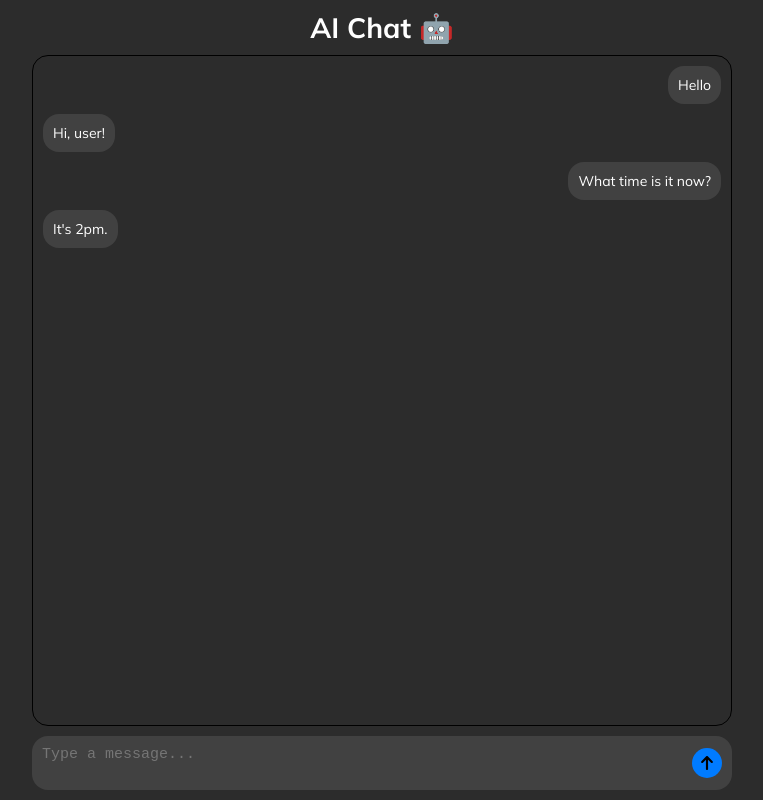
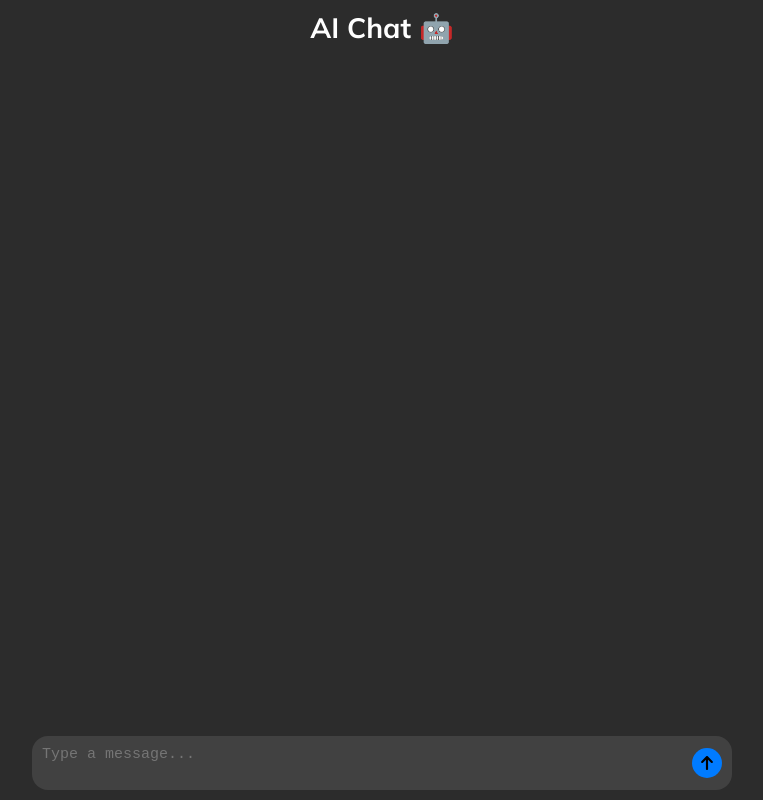
Before and after one commit to Egorallo/ai-chat, a Vue app in the folder front/: page / in a window 1280 px wide. Shown: the whole page, without its empty margins (258-1021 px from the left). Built offline with nearby package versions, Linux system fonts and the light colour scheme.

Commit message:
added backend api calling

```diff
--- a/front/package.json
+++ b/front/package.json
@@ -13,6 +13,7 @@
     "format": "prettier --write src/"
   },
   "dependencies": {
+    "axios": "^1.7.9",
     "pinia": "^2.3.0",
     "vue": "^3.5.13",
     "vue-router": "^4.5.0"
--- a/front/src/assets/base.css
+++ b/front/src/assets/base.css
@@ -22,6 +22,7 @@
   --button-send-color-hover: #0056b3;
   --bg-color-textarea: #414141;
   --bg-color-message: #414141;
+  --bg-color-message-ai: #2f315c;
 }
 
 html {
--- a/front/src/components/ChatMessage.vue
+++ b/front/src/components/ChatMessage.vue
@@ -20,15 +20,15 @@ const props = defineProps<Props>();
   max-width: 70%;
   background-color: var(--bg-color-message);
   border-radius: 16px;
-  min-height: 30px;
+  height: auto;
   padding: 10px;
   display: inline-block;
-  word-wrap: break-word;
   white-space: pre-wrap;
 }
 
 .message-ai {
   align-self: flex-start;
+  background-color: var(--bg-color-message-ai);
 }
 
 .message-user {
--- a/front/src/components/ChatMessageContainer.vue
+++ b/front/src/components/ChatMessageContainer.vue
@@ -30,7 +30,7 @@ const props = defineProps<Props>();
   display: flex;
   align-items: flex-end;
   flex-direction: column;
-  gap: 10px;
+  gap: 30px;
   width: 100%;
   height: 100%;
   padding: 10px;
--- a/front/src/components/ChatWindow.vue
+++ b/front/src/components/ChatWindow.vue
@@ -2,17 +2,61 @@
 import { ref } from 'vue';
 import ArrowIcon from '@/components/icons/ArrowIcon.vue';
 import MessageContainer from '@/components/ChatMessageContainer.vue';
+import { sendMessage } from '@/services/api';
 
-const messages: { text: string; isAnswer: boolean }[] = [
-  { text: 'Hello', isAnswer: false },
-  { text: 'Hi, user!', isAnswer: true },
-  { text: 'What time is it now?', isAnswer: false },
-  { text: "It's 2pm.", isAnswer: true },
-];
+const message = ref('');
+const messages = ref<{ text: string; isAnswer: boolean }[]>([]);
+
+const handleSendMessage = async () => {
+  try {
+    if (!message.value.trim()) return;
+    console.log('Message:', message.value);
+
+    messages.value.push({ text: message.value, isAnswer: false });
+
+    message.value = '';
+
+    const response = await sendMessage(messages.value[messages.value.length - 1].text);
+
+    messages.value.push({ text: response.message, isAnswer: true });
+  } catch (error) {
+    console.error('Error in sending message:', error);
+  }
+};
+
+// const messages: { text: string; isAnswer: boolean }[] = [
+//   { text: 'Hello', isAnswer: false },
+//   { text: 'Hi, user!', isAnswer: true },
+//   { text: 'What time is it now?', isAnswer: false },
+//   { text: "It's 2pm.", isAnswer: true },
+//   { text: 'What time is it now?', isAnswer: false },
+//   { text: "It's 2pm.", isAnswer: true },
+//   { text: 'What time is it now?', isAnswer: false },
+//   { text: "It's 2pm.", isAnswer: true },
+//   { text: 'What time is it now?', isAnswer: false },
+//   { text: "It's 2pm.", isAnswer: true },
+//   { text: 'What time is it now?', isAnswer: false },
+//   { text: "It's 2pm.", isAnswer: true },
+//   { text: 'What time is it now?', isAnswer: false },
+//   {
+//     text: 'Yes, Skibidi Toilet is in Fortnite!\n\nThe popular internet series, which features a poorly animated head popping out of a toilet, has been added to the game as a skin and bundle. The Skibidi Toilet Bundle includes the character Plungerman, themed back gear, toilet plunger harvesting tools, and the skibidi pack.\n\nThe bundle was released on Wednesday, 18th December 2024, and is available to purchase from the in-game Item Shop.',
+//     isAnswer: true,
+//   },
+//   { text: 'What time is it now?', isAnswer: false },
+//   { text: "It's 2pm.", isAnswer: true },
+//   { text: 'What time is it now?', isAnswer: false },
+//   { text: "It's 2pm.", isAnswer: true },
+// ];
 
 function handleClick() {
   console.log('Button clicked');
 }
+
+const handleEnter = (event: KeyboardEvent) => {
+  if (!event.shiftKey) {
+    event.preventDefault();
+  }
+};
 
 function adjustHeight(event) {
   const textarea = event.target;
@@ -35,10 +79,12 @@ function adjustHeight(event) {
           class="chat__window__footer__textarea"
           placeholder="Type a message..."
           @input="adjustHeight"
-          @keyup.enter="handleClick"
+          @keydown.enter="handleEnter"
+          @keyup.enter="handleSendMessage"
           ref="textarea"
+          v-model="message"
         ></textarea>
-        <button @click="handleClick" class="chat__window__footer__button">
+        <button @click="handleSendMessage" class="chat__window__footer__button">
           <ArrowIcon />
         </button>
       </div>
@@ -67,9 +113,10 @@ function adjustHeight(event) {
 }
 
 .chat__window__body {
-  border: 1px solid black;
+  /* border: 1px solid black; */
   border-radius: 16px;
   flex: 1;
+  overflow: auto;
 }
 
 .chat__window__footer {
--- /dev/null
+++ b/front/src/services/api.ts
@@ -0,0 +1,18 @@
+import axios from 'axios';
+
+const apiClient = axios.create({
+  baseURL: 'http://localhost:3000',
+});
+
+export const sendMessage = async (message: string) => {
+  try {
+    console.log('Sending message to AI:', message);
+    const response = await apiClient.post('/chat', { message });
+    console.log('Response from AI:', response.data);
+    console.log(response.data.message);
+    return response.data;
+  } catch (error) {
+    console.error('Error sending message to AI:', error);
+    throw error;
+  }
+};
```
Also changed, not shown: 1 other file (tests, documents, lock files or other folders).
